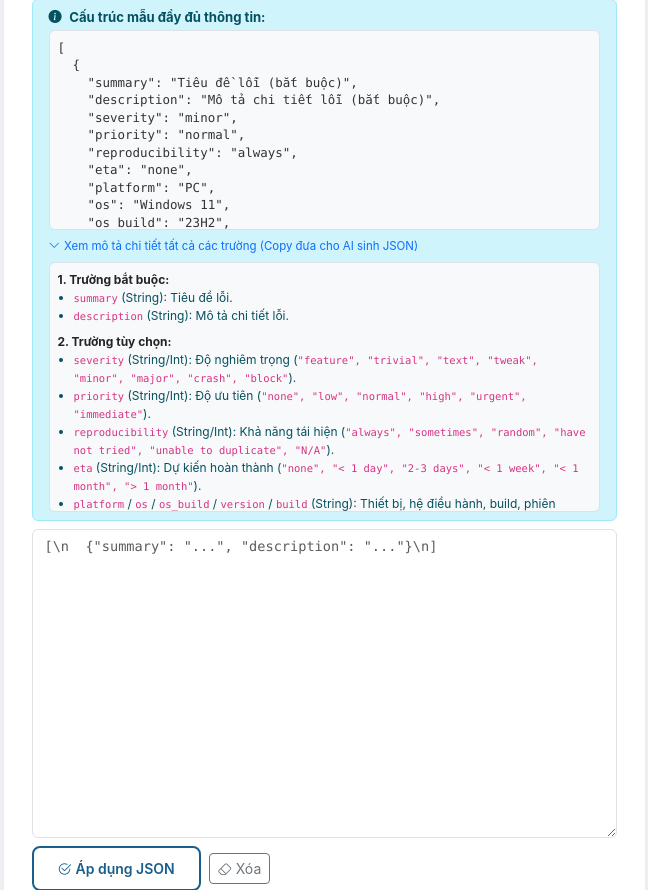
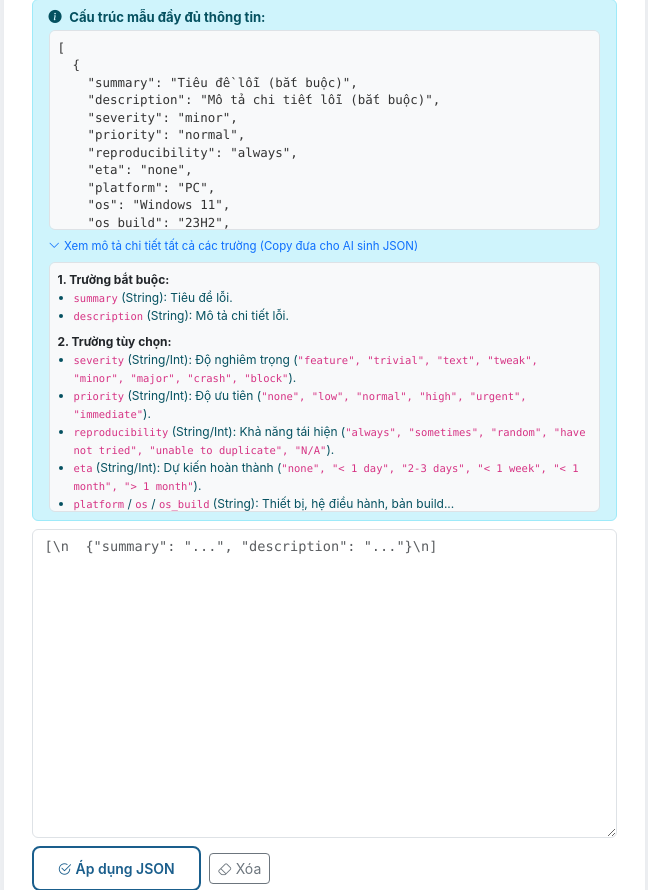
Before and after one commit to ngcaodinh/tool-mantis, a Flask app: page / in a window 1280 px wide, after a click on "Xem mô tả chi tiết tất cả các trường (Copy đưa cho AI sinh J". Shown: the part 646-1536 px from the top of the page, without its empty margins (316-964 px from the left). Run offline with Flask 3, Linux system fonts and the light colour scheme; some libraries are stand-ins or nearby versions.

Commit message:
Remove product version and build fields from templates and samples

```diff
--- a/samples/sample_test.json
+++ b/samples/sample_test.json
@@ -9,8 +9,6 @@
     "platform": "Web",
     "os": "Windows 11",
     "os_build": "23H2",
-    "version": "1.2.0",
-    "build": "b20260716",
     "due_date": "2026-07-20",
     "status": "new",
     "resolution": "open",
@@ -28,8 +26,6 @@
     "eta": "2-3 days",
     "platform": "Mobile Web",
     "os": "iOS 17",
-    "version": "1.2.0",
-    "build": "b20260716",
     "due_date": "2026-07-25",
     "status": "new",
     "resolution": "open",
--- a/templates/index.html
+++ b/templates/index.html
@@ -391,8 +391,6 @@
     "platform": "PC",
     "os": "Windows 11",
     "os_build": "23H2",
-    "version": "1.0",
-    "build": "",
     "due_date": "",
     "status": "new",
     "resolution": "open",
@@ -418,7 +416,7 @@
                                         <li><code>priority</code> (String/Int): Độ ưu tiên (<code>"none", "low", "normal", "high", "urgent", "immediate"</code>).</li>
                                         <li><code>reproducibility</code> (String/Int): Khả năng tái hiện (<code>"always", "sometimes", "random", "have not tried", "unable to duplicate", "N/A"</code>).</li>
                                         <li><code>eta</code> (String/Int): Dự kiến hoàn thành (<code>"none", "&lt; 1 day", "2-3 days", "&lt; 1 week", "&lt; 1 month", "&gt; 1 month"</code>).</li>
-                                        <li><code>platform</code> / <code>os</code> / <code>os_build</code> / <code>version</code> / <code>build</code> (String): Thiết bị, hệ điều hành, build, phiên bản...</li>
+                                        <li><code>platform</code> / <code>os</code> / <code>os_build</code> (String): Thiết bị, hệ điều hành, bản build...</li>
                                         <li><code>due_date</code> (String): Hạn xử lý, định dạng <code>"YYYY-MM-DD"</code>.</li>
                                         <li><code>status</code> (String/Int): Trạng thái lỗi (<code>"new", "feedback", "acknowledged", "confirmed", "assigned", "resolved", "closed"</code>).</li>
                                         <li><code>resolution</code> (String/Int): Hướng xử lý (<code>"open", "fixed", "reopened", "unable to reproduce", "not fixable", "duplicate", "no change required", "suspended", "won't fix"</code>).</li>
@@ -438,7 +436,7 @@
 - reproducibility (String/Int): Tái hiện ("always", "sometimes", "random", "have not tried", "unable to duplicate", "N/A")
 - eta (String/Int): Thời gian hoàn thành ("none", "< 1 day", "2-3 days", "< 1 week", "< 1 month", "> 1 month")
 - platform (String): Thiết bị (Ví dụ: "PC", "Web", "iOS")
-- os / os_build / version / build (String): Hệ điều hành, bản build, phiên bản lỗi...
+- os / os_build (String): Hệ điều hành, bản build...
 - due_date (String): Hạn xử lý ("YYYY-MM-DD")
 - status (String/Int): Trạng thái ("new", "feedback", "acknowledged", "confirmed", "assigned", "resolved", "closed")
 - resolution (String/Int): Hướng xử lý ("open", "fixed", "reopened", "unable to reproduce", "not fixable", "duplicate", "no change required", "suspended", "won't fix")
```
